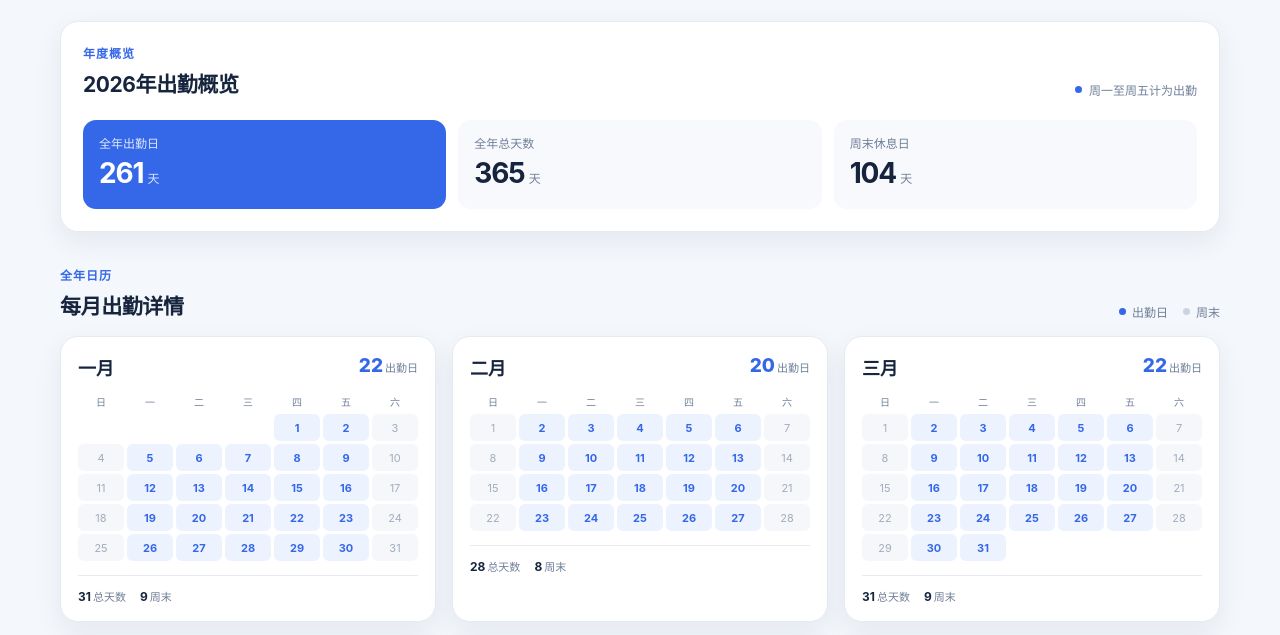
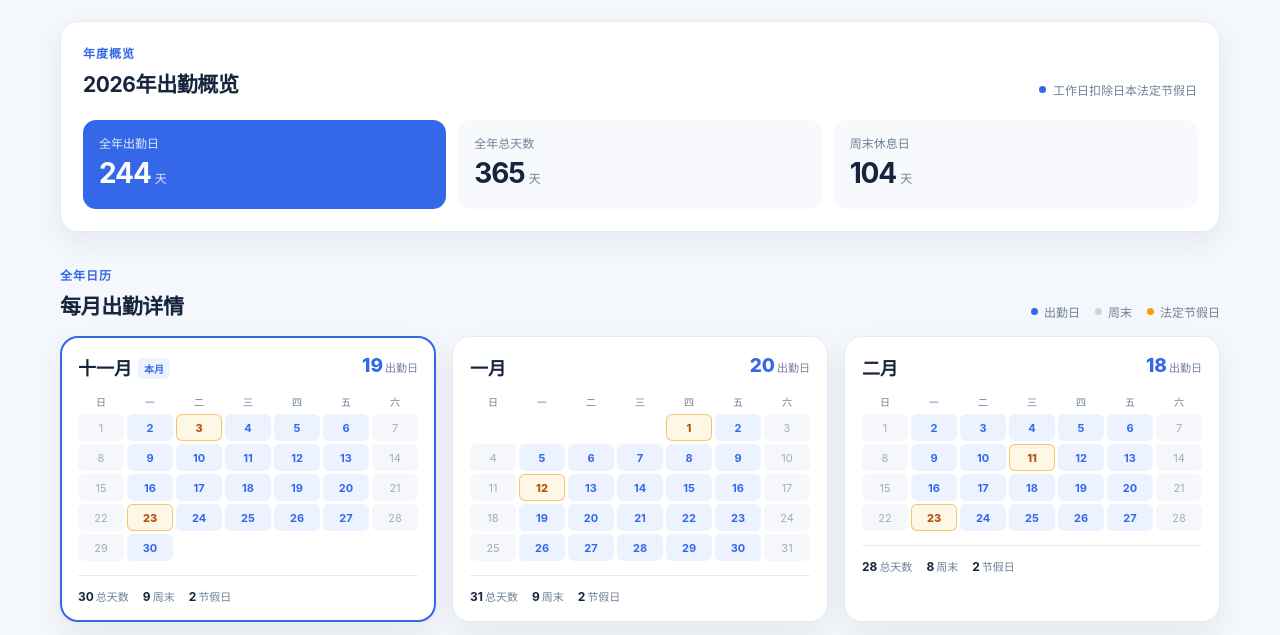
Before and after one commit to projectmind-demo/pm-5-attendance-calendar, a plain HTML site: page public/index.html in a window 1280 px wide. Shown: the part 152-787 px from the top of the page. Drawn offline with Linux system fonts and the light colour scheme.

Commit message:
task(129): 加入日本法定节假日并置顶本月
Task-ID: 129
Execution-ID: 148
Round: 1
Agent: Codex

```diff
--- a/public/app.js
+++ b/public/app.js
@@ -9,18 +9,106 @@
   var yearSelect = document.getElementById("yearSelect");
   var monthGrid = document.getElementById("monthGrid");
 
-  function countMonth(year, month) {
+  function addHoliday(holidays, year, month, day, name) {
+    var key = year + "-" + month + "-" + day;
+    if (!holidays[key]) holidays[key] = name;
+  }
+
+  function getJapaneseHolidays(year) {
+    var holidays = {};
+    addHoliday(holidays, year, 0, 1, "元日");
+    addHoliday(holidays, year, 0, nthWeekday(year, 0, 1, 2), "成人の日");
+    addHoliday(holidays, year, 1, 11, "建国記念の日");
+    addHoliday(holidays, year, 1, 23, "天皇誕生日");
+    addHoliday(holidays, year, 2, vernalEquinoxDay(year), "春分の日");
+    addHoliday(holidays, year, 3, 29, "昭和の日");
+    addHoliday(holidays, year, 4, 3, "憲法記念日");
+    addHoliday(holidays, year, 4, 4, "みどりの日");
+    addHoliday(holidays, year, 4, 5, "こどもの日");
+    addHoliday(holidays, year, 6, nthWeekday(year, 6, 1, 3), "海の日");
+    addHoliday(holidays, year, 7, 11, "山の日");
+    addHoliday(holidays, year, 8, nthWeekday(year, 8, 1, 3), "敬老の日");
+    addHoliday(holidays, year, 8, autumnalEquinoxDay(year), "秋分の日");
+    addHoliday(holidays, year, 9, nthWeekday(year, 9, 1, 2), "スポーツの日");
+    addHoliday(holidays, year, 10, 3, "文化の日");
+    addHoliday(holidays, year, 10, 23, "勤労感謝の日");
+
+    // The Olympic Games caused one-off date changes in 2020 and 2021.
+    if (year === 2020) {
+      addHoliday(holidays, year, 6, 23, "海の日");
+      addHoliday(holidays, year, 6, 24, "スポーツの日");
+      addHoliday(holidays, year, 7, 10, "山の日");
+      delete holidays[year + "-6-" + nthWeekday(year, 6, 1, 3)];
+      delete holidays[year + "-9-" + nthWeekday(year, 9, 1, 2)];
+    }
+    if (year === 2021) {
+      addHoliday(holidays, year, 6, 22, "海の日");
+      addHoliday(holidays, year, 6, 23, "スポーツの日");
+      addHoliday(holidays, year, 7, 8, "山の日");
+      delete holidays[year + "-6-" + nthWeekday(year, 6, 1, 3)];
+      delete holidays[year + "-7-11"];
+      delete holidays[year + "-9-" + nthWeekday(year, 9, 1, 2)];
+    }
+
+    // A weekday between two holidays is a 国民の休日.
+    for (var month = 0; month < 12; month += 1) {
+      var days = new Date(year, month + 1, 0).getDate();
+      for (var day = 2; day < days; day += 1) {
+        var key = year + "-" + month + "-" + day;
+        var date = new Date(year, month, day);
+        var previous = holidays[year + "-" + month + "-" + (day - 1)];
+        var next = holidays[year + "-" + month + "-" + (day + 1)];
+        if (!holidays[key] && date.getDay() !== 0 && date.getDay() !== 6 && previous && next) {
+          addHoliday(holidays, year, month, day, "国民の休日");
+        }
+      }
+    }
+
+    // When a holiday falls on Sunday, the next non-holiday day is a 振替休日.
+    Object.keys(holidays).forEach(function (key) {
+      var parts = key.split("-").map(Number);
+      var date = new Date(parts[0], parts[1], parts[2]);
+      if (date.getDay() !== 0) return;
+      var substitute = new Date(parts[0], parts[1], parts[2] + 1);
+      while (holidays[dateKey(substitute)]) substitute.setDate(substitute.getDate() + 1);
+      addHoliday(holidays, substitute.getFullYear(), substitute.getMonth(), substitute.getDate(), "振替休日");
+    });
+    return holidays;
+  }
+
+  function dateKey(date) {
+    return date.getFullYear() + "-" + date.getMonth() + "-" + date.getDate();
+  }
+
+  function nthWeekday(year, month, weekday, occurrence) {
+    var first = new Date(year, month, 1).getDay();
+    return 1 + (weekday - first + 7) % 7 + (occurrence - 1) * 7;
+  }
+
+  function vernalEquinoxDay(year) {
+    return Math.floor(20.8431 + 0.242194 * (year - 1980) - Math.floor((year - 1980) / 4));
+  }
+
+  function autumnalEquinoxDay(year) {
+    return Math.floor(23.2488 + 0.242194 * (year - 1980) - Math.floor((year - 1980) / 4));
+  }
+
+  function countMonth(year, month, holidays) {
     var days = new Date(year, month + 1, 0).getDate();
     var workdays = 0;
+    var weekends = 0;
+    var holidayCount = 0;
     for (var day = 1; day <= days; day += 1) {
       var weekday = new Date(year, month, day).getDay();
-      if (weekday !== 0 && weekday !== 6) workdays += 1;
+      if (weekday === 0 || weekday === 6) weekends += 1;
+      if (holidays[year + "-" + month + "-" + day]) holidayCount += 1;
+      if (weekday !== 0 && weekday !== 6 && !holidays[year + "-" + month + "-" + day]) workdays += 1;
     }
-    return { days: days, workdays: workdays, weekends: days - workdays };
+    return { days: days, workdays: workdays, weekends: weekends, holidays: holidayCount };
   }
 
-  function makeCalendar(year, month) {
-    var stats = countMonth(year, month);
+  function makeCalendar(year, month, holidays) {
+    var stats = countMonth(year, month, holidays);
     var firstWeekday = new Date(year, month, 1).getDay();
     var html = '<article class="month-card' + (year === currentYear && month === currentMonth ? ' current' : '') + '">';
     html += '<div class="month-top"><div class="month-name">' + monthNames[month];
@@ -32,10 +120,13 @@
     for (var blank = 0; blank < firstWeekday; blank += 1) html += '<span class="day empty"></span>';
     for (var day = 1; day <= stats.days; day += 1) {
       var weekday = new Date(year, month, day).getDay();
+      var holidayName = holidays[year + "-" + month + "-" + day];
       var dayType = weekday === 0 || weekday === 6 ? "weekend" : "workday";
-      html += '<span class="day ' + dayType + '">' + day + '</span>';
+      if (holidayName) dayType += " holiday";
+      var label = year + "年" + (month + 1) + "月" + day + "日" + (holidayName ? "，" + holidayName : (dayType === "weekend" ? "，周末" : "，工作日"));
+      html += '<span class="day ' + dayType + '" aria-label="' + label + '" title="' + label + '">' + day + '</span>';
     }
-    html += '</div><div class="month-stats"><span><strong>' + stats.days + '</strong>总天数</span><span><strong>' + stats.weekends + '</strong>周末</span></div></article>';
+    html += '</div><div class="month-stats"><span><strong>' + stats.days + '</strong>总天数</span><span><strong>' + stats.weekends + '</strong>周末</span><span><strong>' + stats.holidays + '</strong>节假日</span></div></article>';
     return { html: html, stats: stats };
   }
 
@@ -43,14 +134,18 @@
     var annualDays = 0;
     var annualWorkdays = 0;
     var annualWeekends = 0;
+    var holidays = getJapaneseHolidays(year);
     var cards = [];
-    for (var month = 0; month < 12; month += 1) {
-      var result = makeCalendar(year, month);
+    var monthOrder = [];
+    for (var index = 0; index < 12; index += 1) monthOrder.push(index);
+    if (year === currentYear) monthOrder = [currentMonth].concat(monthOrder.filter(function (month) { return month !== currentMonth; }));
+    monthOrder.forEach(function (month) {
+      var result = makeCalendar(year, month, holidays);
       cards.push(result.html);
       annualDays += result.stats.days;
       annualWorkdays += result.stats.workdays;
       annualWeekends += result.stats.weekends;
-    }
+    });
     document.getElementById("summaryYear").textContent = year;
     document.getElementById("annualDays").textContent = annualDays;
     document.getElementById("annualWorkdays").textContent = annualWorkdays;
--- a/public/index.html
+++ b/public/index.html
@@ -4,8 +4,8 @@
     <meta charset="UTF-8" />
     <meta name="viewport" content="width=device-width, initial-scale=1.0" />
     <meta name="theme-color" content="#f4f7fb" />
-    <meta name="description" content="按周一至周五计算全年出勤日的简洁日历。" />
-    <title>全年出勤日历</title>
+    <meta name="description" content="结合日本法定节假日查看全年出勤日与每月日历。" />
+    <title>全年出勤日历｜日本法定节假日</title>
     <link rel="stylesheet" href="styles.css" />
   </head>
   <body>
@@ -33,7 +33,7 @@
             <span class="section-kicker">年度概览</span>
             <h2 id="summary-title"><span id="summaryYear"></span>年出勤概览</h2>
           </div>
-          <span class="workday-pill"><span class="legend-dot workday"></span>周一至周五计为出勤</span>
+          <span class="workday-pill"><span class="legend-dot workday"></span>工作日扣除日本法定节假日</span>
         </div>
         <div class="summary-grid">
           <div class="summary-item primary">
@@ -60,12 +60,13 @@
           <div class="legend" aria-label="日历图例">
             <span><i class="legend-dot workday"></i>出勤日</span>
             <span><i class="legend-dot weekend"></i>周末</span>
+            <span><i class="legend-dot holiday"></i>法定节假日</span>
           </div>
         </div>
         <div id="monthGrid" class="month-grid" aria-live="polite"></div>
       </section>
 
-      <footer>仅按星期计算，不含法定节假日及调休安排</footer>
+      <footer>按日本法定节假日规则计算；周末与节假日均不计入出勤日。</footer>
     </main>
     <script src="app.js"></script>
   </body>
--- a/public/styles.css
+++ b/public/styles.css
@@ -57,6 +57,7 @@ h2 { font-size: 21px; letter-spacing: -.02em; }
 .legend-dot { display: inline-block; width: 7px; height: 7px; border-radius: 50%; }
 .legend-dot.workday { background: var(--blue); }
 .legend-dot.weekend { background: #cbd3df; }
+.legend-dot.holiday { background: var(--orange); }
 .month-grid { display: grid; grid-template-columns: repeat(3, minmax(0, 1fr)); gap: 16px; }
 .month-card { padding: 17px; transition: transform .2s ease, border-color .2s ease; }
 .month-card.current { border: 2px solid var(--blue); padding: 16px; }
@@ -71,6 +72,7 @@ h2 { font-size: 21px; letter-spacing: -.02em; }
 .day { display: flex; align-items: center; justify-content: center; min-width: 0; height: 27px; border-radius: 6px; color: #41516a; font-size: 11px; }
 .day.workday { color: var(--blue); background: var(--blue-soft); font-weight: 700; }
 .day.weekend { color: #a2adbd; background: #f5f7fa; }
+.day.holiday { color: #b45309; background: var(--orange-soft); box-shadow: inset 0 0 0 1px #f4c66b; font-weight: 800; }
 .day.empty { background: transparent; }
 .month-stats { display: flex; gap: 14px; margin-top: 14px; padding-top: 12px; border-top: 1px solid var(--line); color: var(--muted); font-size: 11px; }
 .month-stats strong { margin-right: 2px; color: var(--ink); font-size: 12px; }
@@ -94,7 +96,7 @@ footer { padding: 9px 0; color: var(--muted); font-size: 11px; text-align: cente
   .month-name { font-size: 16px; }
   .month-workdays { font-size: 17px; }
   .day { height: 25px; font-size: 10px; }
-  .month-stats { gap: 8px; font-size: 10px; }
+  .month-stats { justify-content: space-between; gap: 4px; font-size: 10px; }
   .month-stats strong { font-size: 11px; }
 }
 
```
